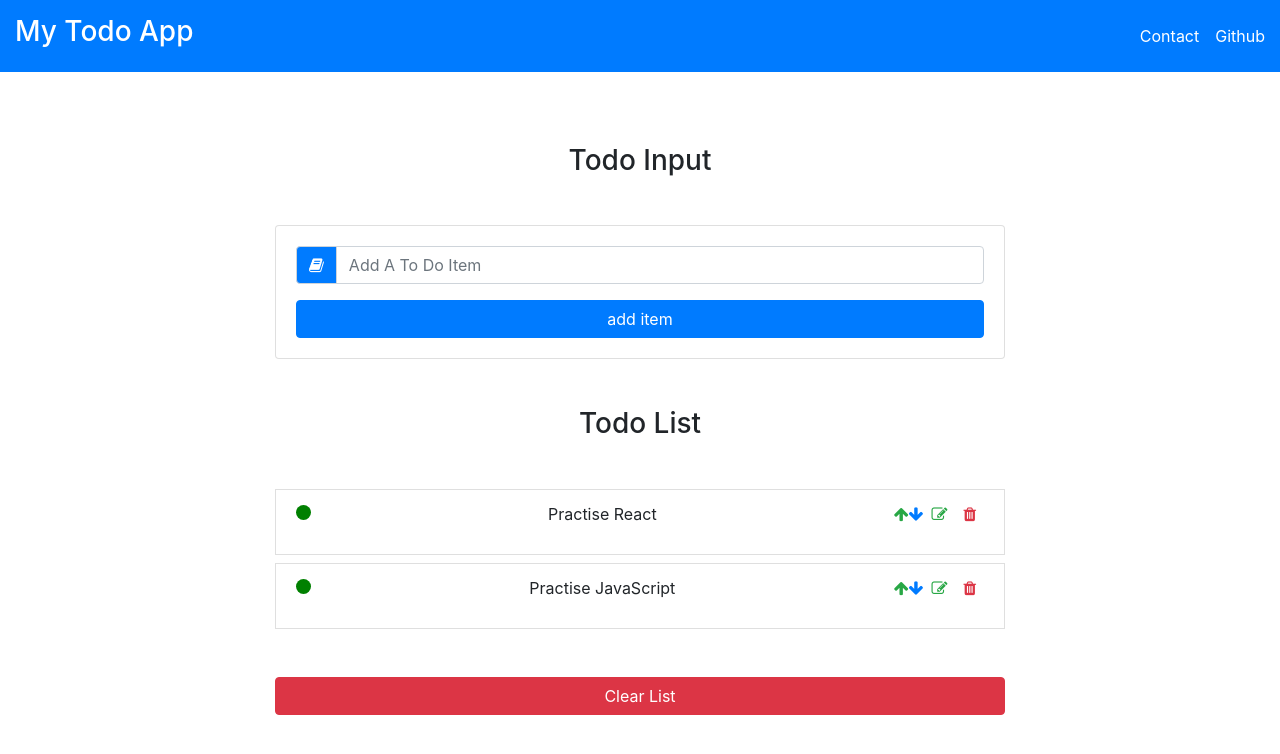
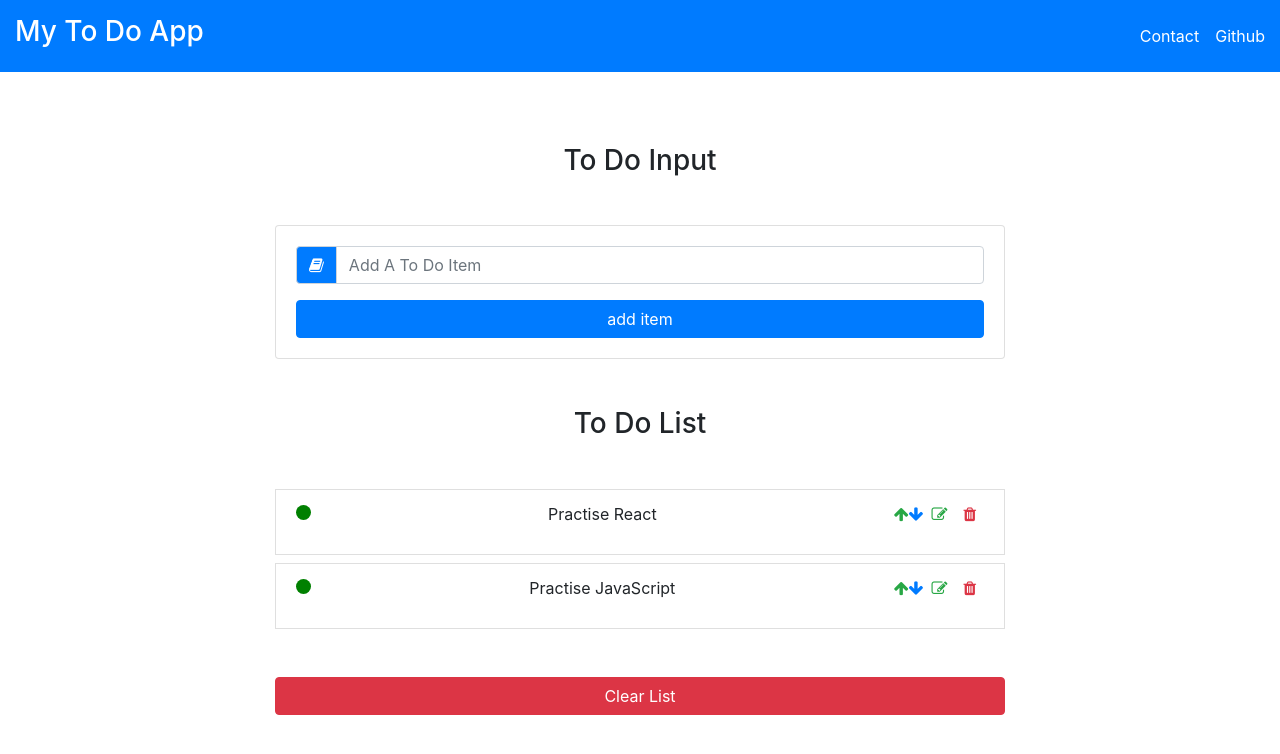
Before and after one commit to sbugarski86/React-app, a React (Create React App) app: page / in a window 1280 px wide. Shown: the top 754 px of the page. Built offline with nearby package versions, Linux system fonts and the light colour scheme.

Commit message:
Up and Down Arrows updated

```diff
--- a/src/components/layout/Navbar.js
+++ b/src/components/layout/Navbar.js
@@ -8,7 +8,7 @@ const NavbarFunc = props => {
   return (
     <div>
       <nav className='navbarStyle'>
-        <h3>My Todo App</h3>
+        <h3>My To Do App</h3>
         <div>
           <i onClick={toggle} className='toggleButton fa fa-bars' />
         </div>
--- a/src/components/todo/TodoForm.js
+++ b/src/components/todo/TodoForm.js
@@ -25,7 +25,6 @@ const TodoForm = () => {
       setTodos(newTodos);
       setText('');
     } else {
-
     }
   };
   const handleDelete = e => {
@@ -39,8 +38,8 @@ const TodoForm = () => {
     setText('');
     setTodos([]);
   };
-  const moveUp = e => {
-    let fromIndex = e.target.dataset.index;
+  const moveUp = index => {
+    let fromIndex = index;
     let toIndex = fromIndex - 1;
     let todosList = [...todos];
     if (fromIndex !== 0) {
@@ -49,8 +48,8 @@ const TodoForm = () => {
       setTodos(todosList);
     }
   };
-  const moveDown = e => {
-    let fromIndex = e.target.dataset.index;
+  const moveDown = index => {
+    let fromIndex = index;
     let toIndex = fromIndex + 1;
     let todosList = [...todos];
     if (fromIndex !== todosList.length) {
@@ -67,7 +66,7 @@ const TodoForm = () => {
       <div className='container'>
         <div className='row'>
           <div className='col-10 mx-auto col-md-8 mt-4'>
-            <h3 className='text-capitalize text-center my-5'>todo input</h3>
+            <h3 className='text-capitalize text-center my-5'>to do input</h3>
             <TodoInput
               value={text}
               type='text'
@@ -75,7 +74,7 @@ const TodoForm = () => {
               handleAdd={e => handleAdd(e)}
             />
             <div>
-              <h3 className='text-capitalize text-center my-5'>todo list</h3>
+              <h3 className='text-capitalize text-center my-5'>to do list</h3>
               {todos.map((item, index) =>
                 item ? (
                   <Todo
@@ -83,8 +82,8 @@ const TodoForm = () => {
                     key={item.key}
                     index={index}
                     handleDelete={handleDelete}
-                    moveUp={moveUp}
-                    moveDown={moveDown}
+                    moveUp={() => moveUp(index)}
+                    moveDown={() => moveDown(index)}
                   />
                 ) : null
               )}
--- a/src/components/todo/TodoInput.js
+++ b/src/components/todo/TodoInput.js
@@ -1,4 +1,3 @@
-
 import React from 'react';
 
 const TodoInput = props => {
@@ -20,11 +19,7 @@ const TodoInput = props => {
           />
         </div>
         <button
-          className={
-            props.editItem
-              ? 'btn btn-block btn-success mt-3'
-              : 'btn btn-block btn-primary mt-3'
-          }
+          className={props.editItem ? null : 'btn btn-block btn-primary mt-3'}
           onClick={props.handleAdd}
         >
           {props.editItem ? 'edit item' : 'add item'}
```
